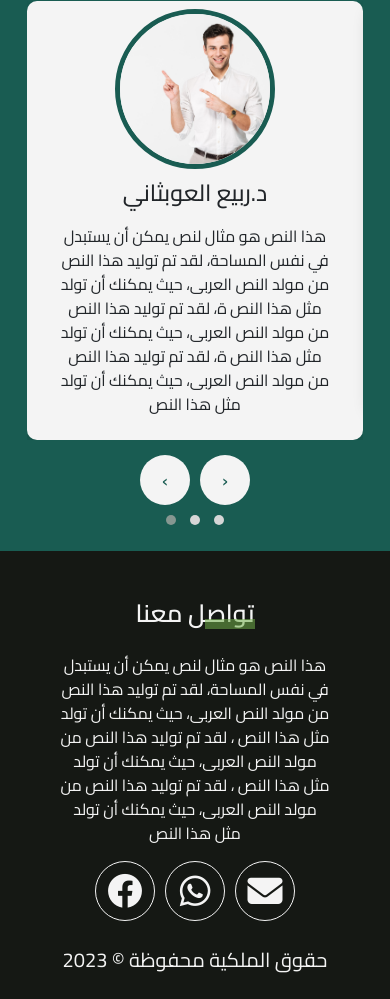
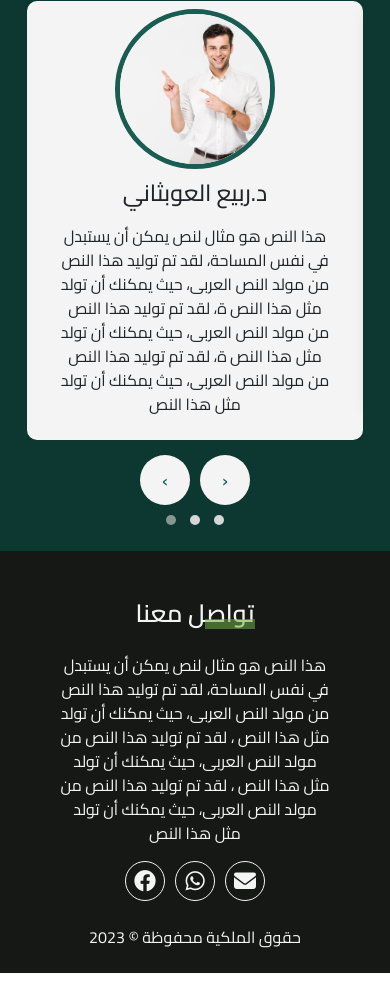
Before and after one commit to HamzaBlala49/kalima, a plain HTML site: page index.html in a window 390 px wide. Shown: the part 6888-7887 px from the top of the page. After the commit the page ends 7861 px from the top, so only its background shows below. Drawn offline with Linux system fonts and the light colour scheme.

Commit message:
sth commit

```diff
--- a/assets/css/main.css
+++ b/assets/css/main.css
@@ -396,7 +396,7 @@ transform: translateX(-40px);
 /* end our team */
 /* satrt what they say */
 #whatThey-say{
-    background-color: var(--prColor);
+    background-color: var(--darkMoodColor);
     padding: 15px;
 }
 #whatThey-say > h2{
@@ -477,7 +477,7 @@ transform: translateX(-40px);
 /* end concat Us */
 
 .copy-right span{
-    font-size: 20px;
+    font-size: 16px;
 }
 
 @media (max-width : 700px) {
@@ -531,6 +531,11 @@ transform: translateX(-40px);
         color: white;
         animation: move 1s infinite;
     }
+    .concat .midea ul li{
+        height: 40px;
+        width: 40px;
+        font-size: 22px;
+    }
 }
 @keyframes move{
     from{
```
